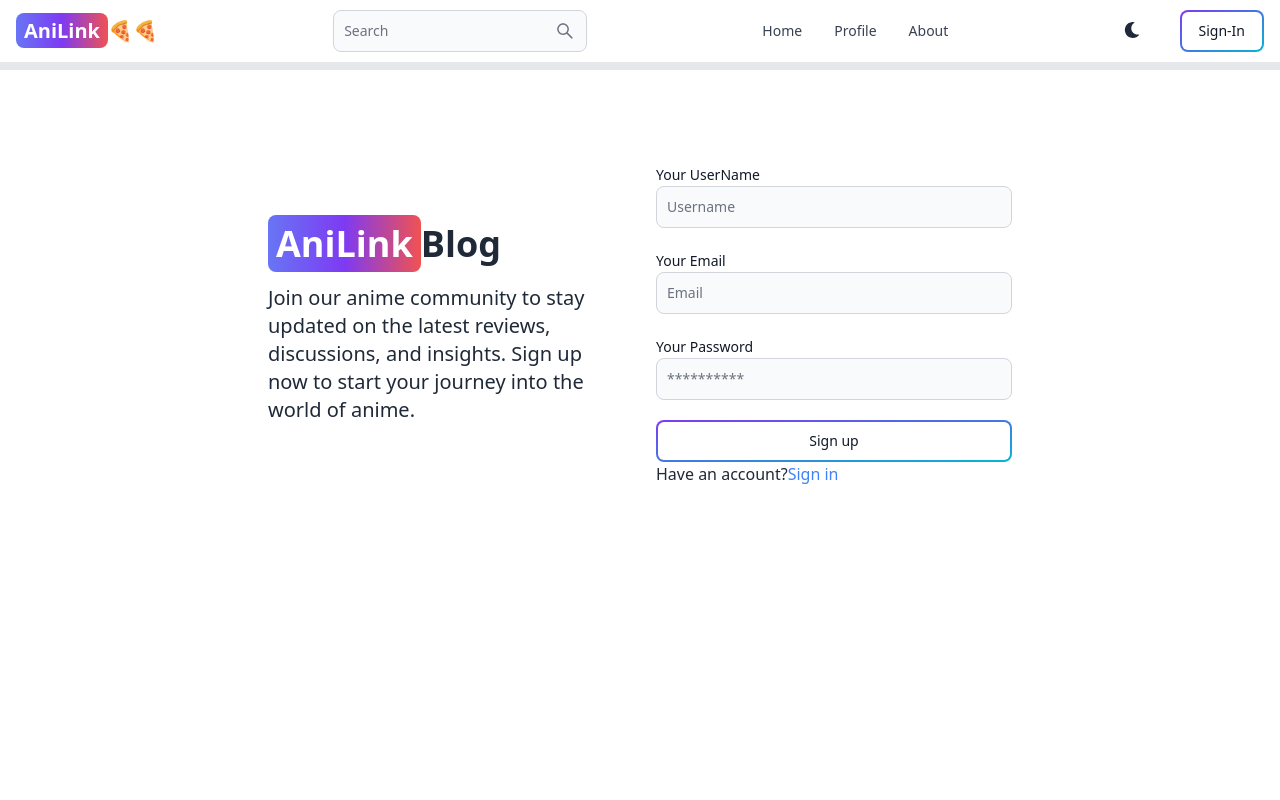
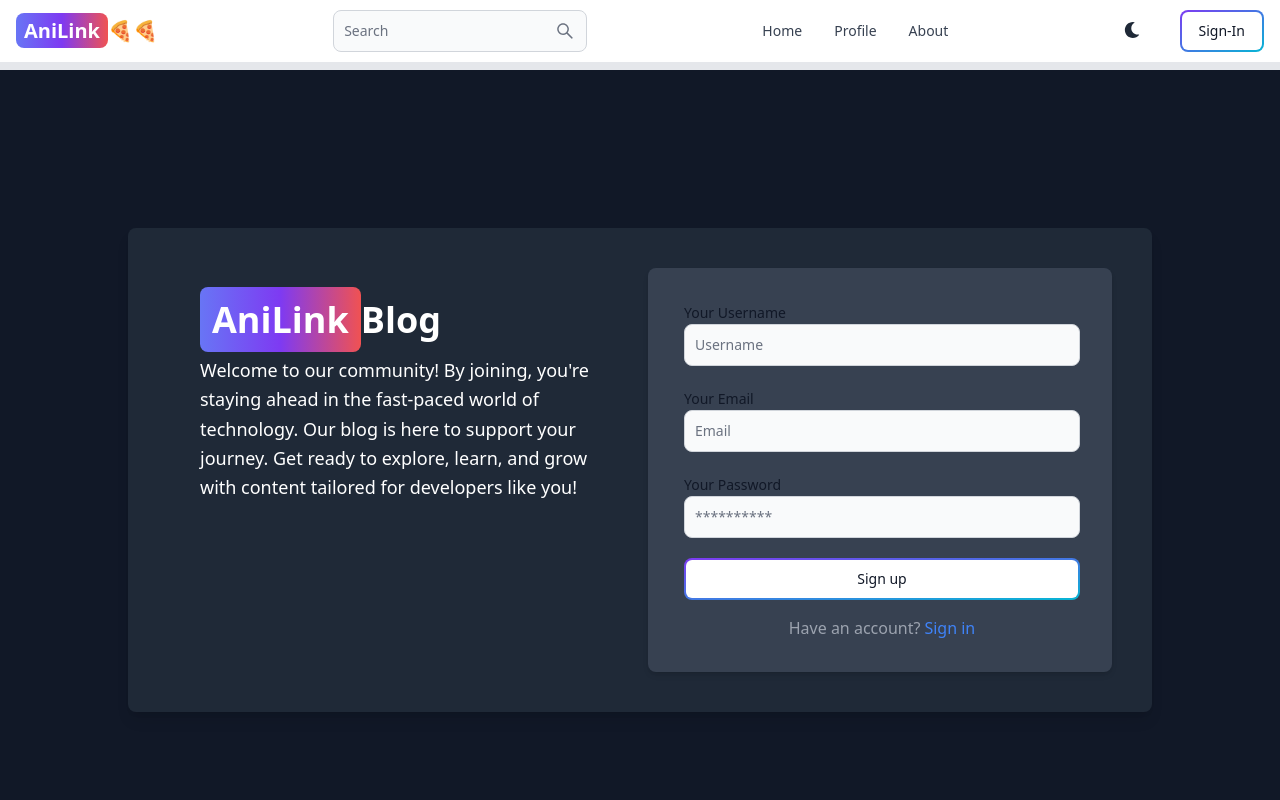
Before and after one commit to Nitingowda20/Ani_Media, a React (Vite) app in the folder AniLink/ani-conn/: page /sign-out in a window 1280 px wide. Shown: the top 800 px of the page. Built offline with nearby package versions, Linux system fonts and the light colour scheme.

Commit message:
updates to site

```diff
--- a/AniLink/ani-conn/src/pages/SignInPage.jsx
+++ b/AniLink/ani-conn/src/pages/SignInPage.jsx
@@ -10,11 +10,10 @@ import { useDispatch , useSelector } from "react-redux";
 import OAuth from "../components/OAuth";
 
 export default function SignInPage() {
-
   const [formData, setFormData] = useState({});
   // const [errorMessage, setErrorMessage] = useState(null);
   // const [loading, setLoading] = useState(false);
-  const {loading , error:errorMessage} = useSelector(state => state.user)
+  const { loading, error: errorMessage } = useSelector((state) => state.user);
   const dispatch = useDispatch();
   const navigate = useNavigate();
 
@@ -29,8 +28,7 @@ export default function SignInPage() {
   const handleSubmit = async (e) => {
     e.preventDefault();
     if (!formData.username || !formData.password) {
-      return dispatch(signInFailure("All feilds are Required"))
-
+      return dispatch(signInFailure("All feilds are Required"));
     }
     try {
       // setLoading(true);
@@ -44,45 +42,43 @@ export default function SignInPage() {
 
       const data = await res.json();
       if (data.success === false) {
-        dispatch(signInFailure(data.message))
+        dispatch(signInFailure(data.message));
       }
 
       if (res.ok) {
-        dispatch(signInSuccess(data))
+        dispatch(signInSuccess(data));
         navigate("/");
       }
-    }
-    catch (error) {
+    } catch (error) {
       // setErrorMessage(error.message);
       // setLoading(false);
-        dispatch(signInFailure(error.message));
-
+      dispatch(signInFailure(error.message));
     }
   };
-
   return (
-    <div className="min-h-screen mt-20">
-      <div className="flex p-3 max-w-3xl mx-auto flex-col md:flex-row md:items-center gap-8">
-        {/* for left */}
-        <div className="flex-1 md:items-center">
-          <Link to="/" className=" sm:text-4xl font-bold dark:text-blue-400 ">
-            <span className="px-2 py-1 bg-gradient-to-r from-indigo-500 via-purple-600 to-red-500 rounded-lg text-white">
+    <div className="min-h-screen flex items-center justify-center bg-gray-900">
+      <div className="flex w-full max-w-5xl mx-auto p-5 md:p-10 bg-gray-800 rounded-lg shadow-lg">
+        {/* Left Side (Description) */}
+        <div className="flex-1 text-white p-6 space-y-5">
+          <Link to="/" className="text-5xl font-bold">
+            <span className="px-3 py-2 bg-gradient-to-r from-indigo-500 via-purple-600 to-red-500 rounded-lg text-white">
               AniLink
-            </span>
+            </span>{" "}
             Blog
           </Link>
-          <p className="text-xl mt-5">
-            Join our anime community to stay updated on the latest reviews,
-            discussions, and insights. Sign in now to start your journey into
-            the world of anime.
+          <p className="text-lg mt-4 leading-relaxed max-h-24 overflow-hidden">
+            Welcome back to your developer's haven! Dive into content that helps
+            you refine your skills and discover new ideas, covering everything
+            from web development to cloud technologies. Let’s explore and grow
+            together!
           </p>
         </div>
 
-        {/* for Right */}
-        <div className="flex-1">
+        {/* Right Side (Login Form) */}
+        <div className="flex-1 bg-gray-700 p-8 rounded-lg shadow-md">
           <form className="flex flex-col gap-5" onSubmit={handleSubmit}>
             <div>
-              <Label value="Your UserName" />
+              <Label value="Your Username" />
               <TextInput
                 type="text"
                 placeholder="Username"
@@ -104,6 +100,7 @@ export default function SignInPage() {
               type="submit"
               disabled={loading}
               outline
+              className="w-full"
             >
               {loading ? (
                 <>
@@ -116,9 +113,9 @@ export default function SignInPage() {
             </Button>
             <OAuth />
           </form>
-          <div className="">
-            <span>Don't have an account?</span>
-            <Link to={"/sign-out"} className="text-blue-500">
+          <div className="mt-5 text-center">
+            <span className="text-gray-400">Don't have an account?</span>
+            <Link to={"/sign-out"} className="text-blue-500 ml-1">
               Sign up
             </Link>
           </div>
--- a/AniLink/ani-conn/src/pages/SignOutPage.jsx
+++ b/AniLink/ani-conn/src/pages/SignOutPage.jsx
@@ -3,107 +3,133 @@ import React, { useState } from "react";
 import { Link, useNavigate } from "react-router-dom";
 
 export default function SignOutPage() {
+  const [formData, setFormData] = useState({});
+  const [errorMessage, setErrorMessage] = useState(null);
+  const [loading, setLoading] = useState(false);
+  const navigate = useNavigate();
 
-  const [formData , setFormData]=useState({})
-  const [errorMessage, setErrorMessage] = useState(null)
-  const [loading, setLoading] = useState(false);
-  const navigate =useNavigate();
-
-  const handleChange= (e)=>{
+  const handleChange = (e) => {
     setFormData({
       ...formData,
       [e.target.id]: e.target.value.trim(),
     });
-  }
+  };
   // console.log(formData)
 
-  const handleSubmit =async(e)=>{
+  const handleSubmit = async (e) => {
     e.preventDefault();
-    if ( !formData.username || !formData.email || !formData.password ){
-      return setErrorMessage("Please fill out all feilds ")
+    if (!formData.username || !formData.email || !formData.password) {
+      return setErrorMessage("Please fill out all feilds ");
     }
     try {
-      setLoading(true)
-      setErrorMessage(null)
+      setLoading(true);
+      setErrorMessage(null);
       const res = await fetch("/api/auth/signup", {
         method: "POST",
         headers: { "Content-Type": "application/json" },
         body: JSON.stringify(formData), // formData is your JSON object
       });
       const data = await res.json();
-      if(data.success === false){
-        return setErrorMessage(error.message)
+      if (!res.ok) {
+        // Assuming your API sends a 'message' field for errors
+        if (data.message === "User already exist") {
+          setErrorMessage("Email is already in use");
+          setLoading(false);
+        } else {
+          setErrorMessage("An error occurred. Please try again.");
         }
-      setLoading(false)
-      if(res.ok){
-        navigate('/sign-in')
+        return;
       }
+      if (data.success === false) {
+        return setErrorMessage(error.message);
       }
-    catch (error) {
-      setErrorMessage(error.message)
       setLoading(false);
-
+      if (res.ok) {
+        navigate("/sign-in");
       }
+    } catch (error) {
+      setErrorMessage(error.message);
+      setLoading(false);
     }
+  };
 
   return (
-    <div className="min-h-screen mt-20">
-      <div className="flex p-3 max-w-3xl mx-auto flex-col md:flex-row md:items-center gap-8">
-        {/* for left */}
-        <div className="flex-1 md:items-center">
-          <Link to="/" className=" sm:text-4xl font-bold dark:text-blue-400 ">
-            <span className="px-2 py-1 bg-gradient-to-r from-indigo-500 via-purple-600 to-red-500 rounded-lg text-white">
+    <div className="min-h-screen flex items-center justify-center bg-gray-900">
+      <div className="flex w-full max-w-5xl mx-auto p-5 md:p-10 bg-gray-800 rounded-lg shadow-lg">
+        {/* Left Side (Description) */}
+        <div className="flex-1 p-8 text-white space-y-4">
+          <Link to="/" className="text-4xl font-bold">
+            <span className="px-3 py-2 bg-gradient-to-r from-indigo-500 via-purple-600 to-red-500 rounded-lg text-white">
               AniLink
             </span>
             Blog
           </Link>
-          <p className="text-xl mt-5">
-            Join our anime community to stay updated on the latest reviews,
-            discussions, and insights. Sign up now to start your journey into
-            the world of anime.
+          <p className="text-lg mt-4 leading-relaxed">
+            Welcome to our community! By joining, you're staying ahead in the
+            fast-paced world of technology. Our blog is here to support your
+            journey. Get ready to explore, learn, and grow with content tailored
+            for developers like you!
           </p>
         </div>
 
-        {/* for Right */}
-        <div className="flex-1">
-
+        {/* Right Side (Sign-Up Form) */}
+        <div className="flex-1 bg-gray-700 p-8 pl-9 ml-5 rounded-lg shadow-md">
           <form className="flex flex-col gap-5" onSubmit={handleSubmit}>
             <div>
-              <Label value="Your UserName" />
-              <TextInput type="text" placeholder="Username" id="username" onChange={handleChange}/>
+              <Label value="Your Username" />
+              <TextInput
+                type="text"
+                placeholder="Username"
+                id="username"
+                onChange={handleChange}
+              />
             </div>
             <div>
               <Label value="Your Email" />
-              <TextInput type="email" placeholder="Email" id="email" onChange={handleChange} />
+              <TextInput
+                type="email"
+                placeholder="Email"
+                id="email"
+                onChange={handleChange}
+              />
             </div>
             <div>
               <Label value="Your Password" />
-              <TextInput type="password" placeholder="**********" id="password"  onChange={handleChange} />
+              <TextInput
+                type="password"
+                placeholder="**********"
+                id="password"
+                onChange={handleChange}
+              />
             </div>
-            <Button gradientDuoTone="purpleToBlue" type="submit" disabled={loading} outline>
-              {
-                loading ?(
+            <Button
+              gradientDuoTone="purpleToBlue"
+              type="submit"
+              disabled={loading}
+              outline
+              className="w-full"
+            >
+              {loading ? (
                 <>
-                  <Spinner size='sm'/>
+                  <Spinner size="sm" />
                   <span>Loading...</span>
                 </>
-                ) : "Sign up"
-              }
+              ) : (
+                "Sign up"
+              )}
             </Button>
           </form>
-          <div className="">
-            <span>Have an account?</span>
-            <Link to={"/sign-in"} className="text-blue-500">
+          <div className="text-center mt-4">
+            <span className="text-gray-400">Have an account?</span>
+            <Link to={"/sign-in"} className="text-blue-500 ml-1">
               Sign in
             </Link>
           </div>
-          {
-            errorMessage &&(
-              <Alert className="mt-5" color='failure'>
+          {errorMessage && (
+            <Alert className="mt-5" color="failure">
               {errorMessage}
             </Alert>
-            )
-          }
+          )}
         </div>
       </div>
     </div>
```
Also changed, not shown: AniLink/ani-conn/src/pages/Home.jsx (+21 -15 lines), 2 other files (tests, documents, lock files or other folders). Lines whose indentation alone changed are shown as unchanged.
